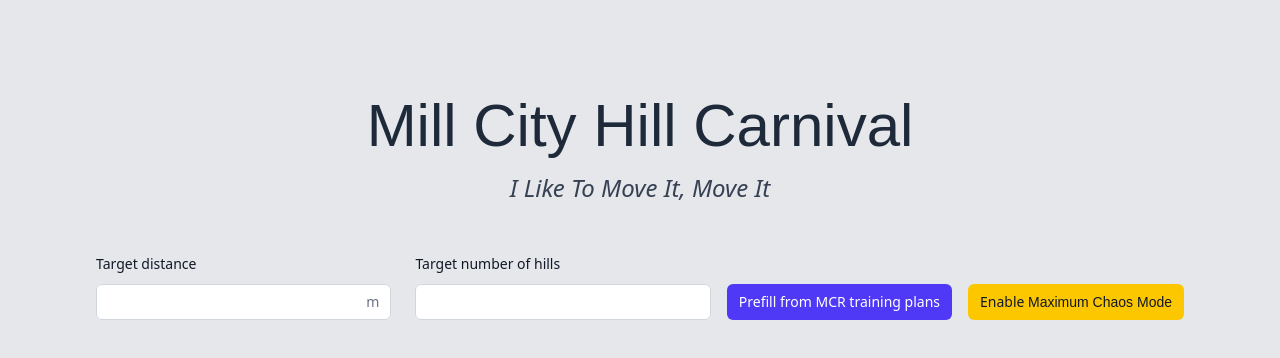
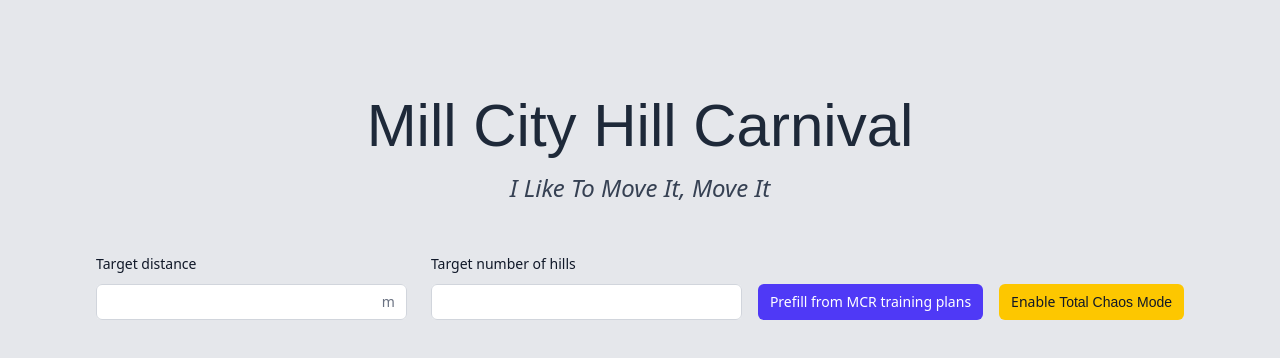
Before and after one commit to tatebosler/mill-city-hill-carnival, a Next.js app: page / in a window 1280 px wide. Shown: the top 358 px of the page. Built offline with nearby package versions, Linux system fonts and the light colour scheme; a web font is replaced by a local one.

Commit message:
fix linting

```diff
--- a/src/app/page.tsx
+++ b/src/app/page.tsx
@@ -207,7 +207,7 @@ export default function Home() {
               onClick={() => setChaosDialogOpen(true)}
               className="cursor-pointer w-full sm:w-auto rounded-md bg-yellow-400 px-3 py-2 text-sm font-medium text-gray-900 hover:bg-yellow-300 focus:outline-2 focus:outline-offset-2 focus:outline-yellow-400"
             >
-              Enable <span className="font-serif">Maximum Chaos Mode</span>
+              Enable <span className="font-serif">Total Chaos Mode</span>
             </button>
           </div>
         </div>
@@ -310,7 +310,7 @@ export default function Home() {
         <DialogBackdrop className="fixed inset-0 bg-black/60" />
         <div className="fixed inset-x-0 top-0 flex justify-center pt-2">
           <DialogPanel className="bg-yellow-100 rounded-lg p-6 mx-4 w-full max-w-sm shadow-xl text-left border-l-4 border-yellow-400">
-            <DialogTitle className="text-lg font-medium text-yellow-900 mb-2">Warning: Enabling <span className="font-serif">Maximum Chaos Mode</span></DialogTitle>
+            <DialogTitle className="text-lg font-medium text-yellow-900 mb-2">Warning: Enabling <span className="font-serif">Total Chaos Mode</span></DialogTitle>
             <p className="text-sm text-yellow-900 mb-3">
               This will build a completely random workout &mdash; between 1,200 and 3,600 meters of hills &mdash; without regard for your training plan or goals. <strong>It is not recommended. Use this at your own risk.</strong>
             </p>
@@ -362,12 +362,12 @@ export default function Home() {
 
       {distance && reps && warnings.length === 0 && (
         <WorkoutBuilder
+          key={initialHillsKey ?? `builder-${distance}-${reps}`}
           distance={distance}
           reps={reps}
           setDistance={setDistance}
           setReps={setReps}
           initialHills={initialHills}
-          initialHillsKey={initialHillsKey}
         />
       )}
     </div>
--- a/src/app/workout-builder.tsx
+++ b/src/app/workout-builder.tsx
@@ -208,19 +208,10 @@ interface WorkoutBuilderProps {
   initialHillsKey?: string;
 }
 
-export default function WorkoutBuilder({ distance, reps, setDistance, setReps, initialHills, initialHillsKey }: WorkoutBuilderProps) {
-  const [hills, setHills] = useState<Hill[]>([]);
-  // Initialize with externally-provided hills when requested (e.g. Maximum Chaos)
-  const [hasInitializedFromProps, setHasInitializedFromProps] = useState(false);
-
-  // When parent passes initialHills and a key, use them to set the local hills state.
-  // We guard so this only runs once per provided key.
-  useLayoutEffect(() => {
-    if (initialHills && initialHillsKey && !hasInitializedFromProps) {
-      setHills(initialHills);
-      setHasInitializedFromProps(true);
-    }
-  }, [initialHillsKey, initialHills, hasInitializedFromProps]);
+export default function WorkoutBuilder({ distance, reps, setDistance, setReps, initialHills }: WorkoutBuilderProps) {
+  // Initialize hills from props if provided. The parent will remount this
+  // component (via the `key` prop) when it wants to replace the initial hills.
+  const [hills, setHills] = useState<Hill[]>(() => initialHills ?? []);
   const [completeDialogOpen, setCompleteDialogOpen] = useState(false);
   const [sortDialogOpen, setSortDialogOpen] = useState(false);
   const [distanceDialogOpen, setDistanceDialogOpen] = useState(false);
```
